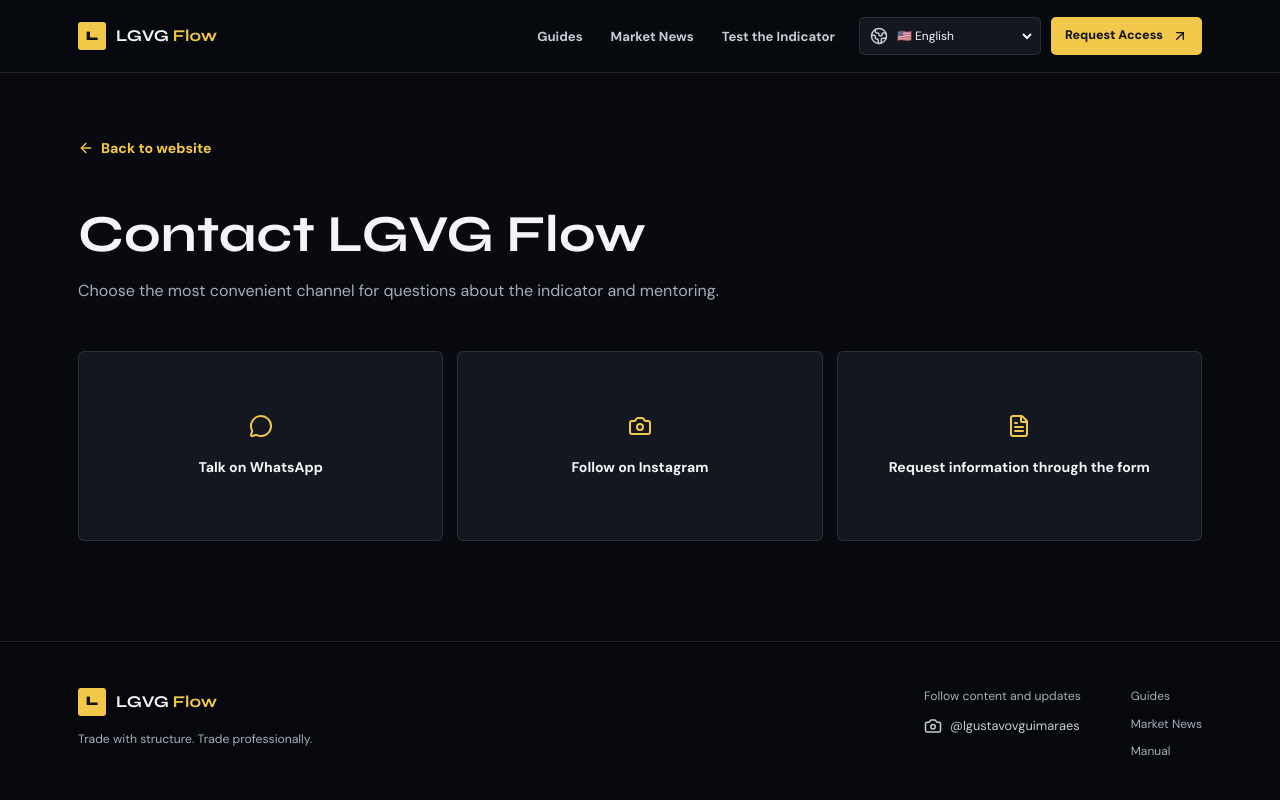
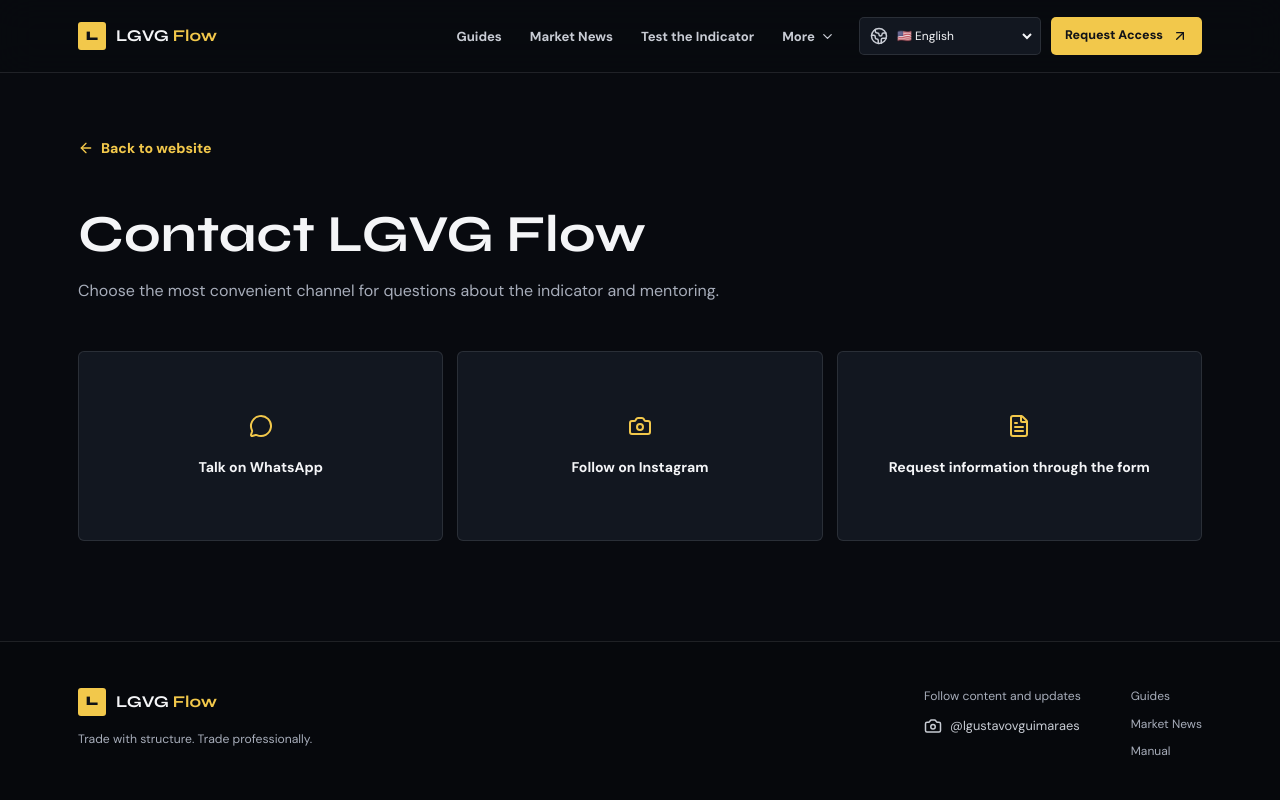
Before and after one commit to comercial978/lgvgflow, a Next.js app: page /en/contact/ in a window 1280 px wide. Shown: the top 800 px of the page. Built offline with nearby package versions, Linux system fonts and the light colour scheme.

Commit message:
feat: add desktop section dropdown

```diff
--- a/app/globals.css
+++ b/app/globals.css
@@ -271,6 +271,83 @@
   color: var(--text);
 }
 
+.desktop-more-menu {
+  position: relative;
+}
+
+.desktop-more-menu > button {
+  align-items: center;
+  background: transparent;
+  border: 0;
+  color: var(--muted-strong);
+  cursor: pointer;
+  display: flex;
+  font-size: 0.82rem;
+  font-weight: 700;
+  gap: 5px;
+  padding: 8px 0;
+}
+
+.desktop-more-menu > button:hover,
+.desktop-more-menu > button[aria-expanded="true"] {
+  color: var(--text);
+}
+
+.desktop-more-menu > button[aria-expanded="true"] svg {
+  transform: rotate(180deg);
+}
+
+.desktop-more-menu > button:focus-visible,
+.desktop-more-panel a:focus-visible {
+  outline: 2px solid var(--gold);
+  outline-offset: 3px;
+}
+
+.desktop-more-menu > button svg {
+  transition: transform 180ms ease;
+}
+
+.desktop-more-panel {
+  background: #0d1118;
+  border: 1px solid var(--border);
+  border-radius: 6px;
+  box-shadow: var(--shadow);
+  display: grid;
+  inset-inline-end: 0;
+  min-width: 255px;
+  padding: 7px;
+  position: absolute;
+  top: calc(100% + 13px);
+  z-index: 60;
+}
+
+.main-nav .desktop-more-panel a {
+  align-items: center;
+  border-radius: 4px;
+  color: var(--muted-strong);
+  display: flex;
+  font-size: 0.8rem;
+  gap: 18px;
+  justify-content: space-between;
+  min-height: 42px;
+  padding: 9px 11px;
+  white-space: nowrap;
+}
+
+.main-nav .desktop-more-panel a:hover {
+  background: var(--panel-light);
+  color: var(--text);
+}
+
+.main-nav .desktop-more-panel a:nth-child(2) {
+  color: var(--gold-light);
+}
+
+.desktop-more-panel svg {
+  color: var(--gold);
+  flex: 0 0 auto;
+}
+
 .header-actions {
   align-items: center;
   display: flex;
--- /dev/null
+++ b/components/DesktopMoreMenu.tsx
@@ -0,0 +1,77 @@
+'use client'
+
+import { ChevronDown, ChevronRight } from 'lucide-react'
+import { useEffect, useId, useRef, useState } from 'react'
+
+import type { Locale } from '@/lib/i18n-config'
+
+type MenuLabels = {
+  more: string
+  sections: string
+  solution: string
+  backtest: string
+  pricing: string
+  downloads: string
+  ecosystem: string
+  developer: string
+}
+
+type Props = {
+  labels: MenuLabels
+  locale: Locale
+}
+
+export function DesktopMoreMenu({ labels, locale }: Props) {
+  const [open, setOpen] = useState(false)
+  const menuId = useId()
+  const rootRef = useRef<HTMLDivElement>(null)
+
+  useEffect(() => {
+    if (!open) return
+
+    const closeOnEscape = (event: KeyboardEvent) => {
+      if (event.key === 'Escape') setOpen(false)
+    }
+    const closeOutside = (event: PointerEvent) => {
+      if (!rootRef.current?.contains(event.target as Node)) setOpen(false)
+    }
+
+    document.addEventListener('keydown', closeOnEscape)
+    document.addEventListener('pointerdown', closeOutside)
+    return () => {
+      document.removeEventListener('keydown', closeOnEscape)
+      document.removeEventListener('pointerdown', closeOutside)
+    }
+  }, [open])
+
+  const sections = [
+    { label: labels.solution, href: `/${locale}/#solution` },
+    { label: labels.backtest, href: `/${locale}/#backtest` },
+    { label: labels.pricing, href: `/${locale}/#pricing` },
+    { label: labels.downloads, href: `/${locale}/#downloads` },
+    { label: labels.ecosystem, href: `/${locale}/#ecosystem` },
+    { label: labels.developer, href: `/${locale}/#developer` },
+  ]
+
+  return (
+    <div className="desktop-more-menu" ref={rootRef}>
+      <button
+        type="button"
+        aria-controls={menuId}
+        aria-expanded={open}
+        onClick={() => setOpen((current) => !current)}
+      >
+        {labels.more}<ChevronDown aria-hidden="true" size={15} />
+      </button>
+      {open ? (
+        <div className="desktop-more-panel" id={menuId} role="menu" aria-label={labels.sections}>
+          {sections.map((section) => (
+            <a href={section.href} key={section.href} role="menuitem" onClick={() => setOpen(false)}>
+              <span>{section.label}</span><ChevronRight aria-hidden="true" size={15} />
+            </a>
+          ))}
+        </div>
+      ) : null}
+    </div>
+  )
+}
--- a/components/Header.tsx
+++ b/components/Header.tsx
@@ -1,5 +1,6 @@
 import { ArrowUpRight } from 'lucide-react'
 
+import { DesktopMoreMenu } from '@/components/DesktopMoreMenu'
 import { LanguageSwitcher } from '@/components/LanguageSwitcher'
 import { MobileSectionMenu } from '@/components/MobileSectionMenu'
 import { localeConfig, supportedLocales, type Dictionary, type Locale } from '@/lib/i18n'
@@ -25,6 +26,7 @@
           <a href={`/${locale}/guides/`}>{dictionary.nav.guides}</a>
           <a href={`/${locale}/#news`}>{dictionary.nav.news}</a>
           <a href={`/${locale}/#downloads`}>{dictionary.nav.test}</a>
+          <DesktopMoreMenu locale={locale} labels={dictionary.nav} />
         </nav>
         <div className="header-actions">
           <LanguageSwitcher
--- a/locales/en.json
+++ b/locales/en.json
@@ -18,7 +18,7 @@
   },
   "nav": {
     "news": "Market News", "guides": "Guides", "test": "Test the Indicator", "access": "Request Access", "menu": "Main navigation",
-    "sections": "Website sections", "openSections": "Open sections menu", "closeSections": "Close sections menu",
+    "sections": "Website sections", "more": "More", "openSections": "Open sections menu", "closeSections": "Close sections menu",
     "home": "Home", "demo": "Demonstration", "solution": "How it works", "backtest": "Backtest and results", "pricing": "Plans", "downloads": "Trial and downloads", "ecosystem": "LGVG Flow ecosystem", "developer": "Who is behind it"
   },
   "hero": {
--- a/locales/es.json
+++ b/locales/es.json
@@ -12,7 +12,7 @@
   },
   "nav": {
     "news": "Noticias", "guides": "Guías", "test": "Probar el Indicador", "access": "Solicitar Acceso", "menu": "Navegación principal",
-    "sections": "Secciones del sitio", "openSections": "Abrir menú de secciones", "closeSections": "Cerrar menú de secciones",
+    "sections": "Secciones del sitio", "more": "Más", "openSections": "Abrir menú de secciones", "closeSections": "Cerrar menú de secciones",
     "home": "Inicio", "demo": "Demostración", "solution": "Cómo funciona", "backtest": "Backtest y resultados", "pricing": "Planes", "downloads": "Prueba y descargas", "ecosystem": "Ecosistema LGVG Flow", "developer": "Quién está detrás"
   },
   "hero": {
--- a/locales/pt-BR.json
+++ b/locales/pt-BR.json
@@ -18,7 +18,7 @@
   },
   "nav": {
     "news": "Notícias", "guides": "Guias", "test": "Teste o Indicador", "access": "Solicitar Acesso", "menu": "Navegação principal",
-    "sections": "Seções do site", "openSections": "Abrir menu de seções", "closeSections": "Fechar menu de seções",
+    "sections": "Seções do site", "more": "Mais", "openSections": "Abrir menu de seções", "closeSections": "Fechar menu de seções",
     "home": "Início", "demo": "Demonstração", "solution": "Como funciona", "backtest": "Backtest e resultados", "pricing": "Planos", "downloads": "Teste e downloads", "ecosystem": "Ecossistema LGVG Flow", "developer": "Quem está por trás"
   },
   "hero": {
```
